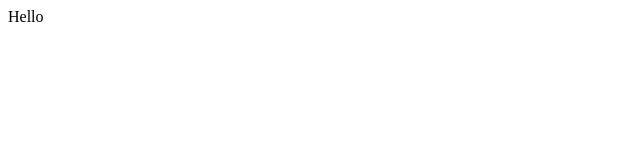
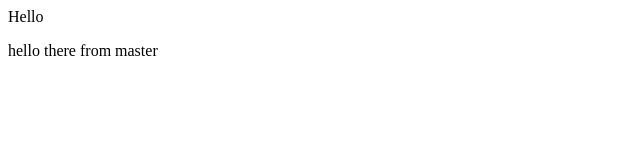
Before and after one commit to ekiciact/test-git, a plain HTML site: page index.html in a window 1280 px wide. Shown: the whole page, without its empty margins (0-640 px from the left). Drawn offline with Linux system fonts and the light colour scheme.

Commit message:
added new file

```diff
--- a/index.html
+++ b/index.html
@@ -1 +1,2 @@
 <div>Hello</div>
+<p>hello there from master</p>
```
